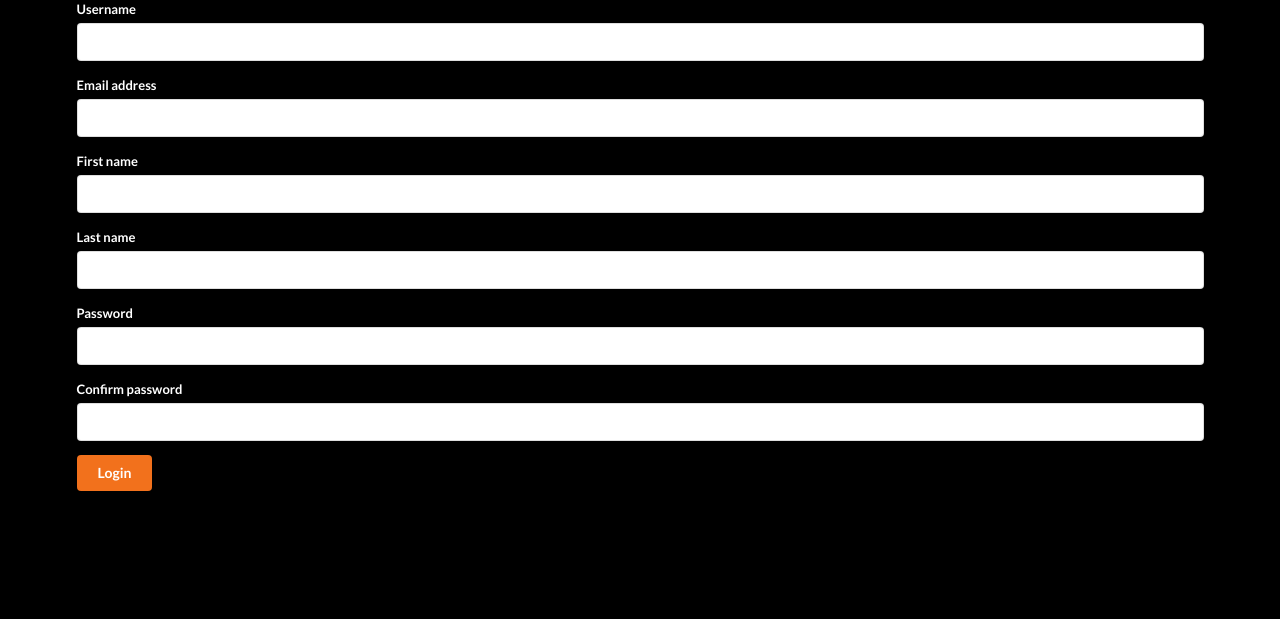
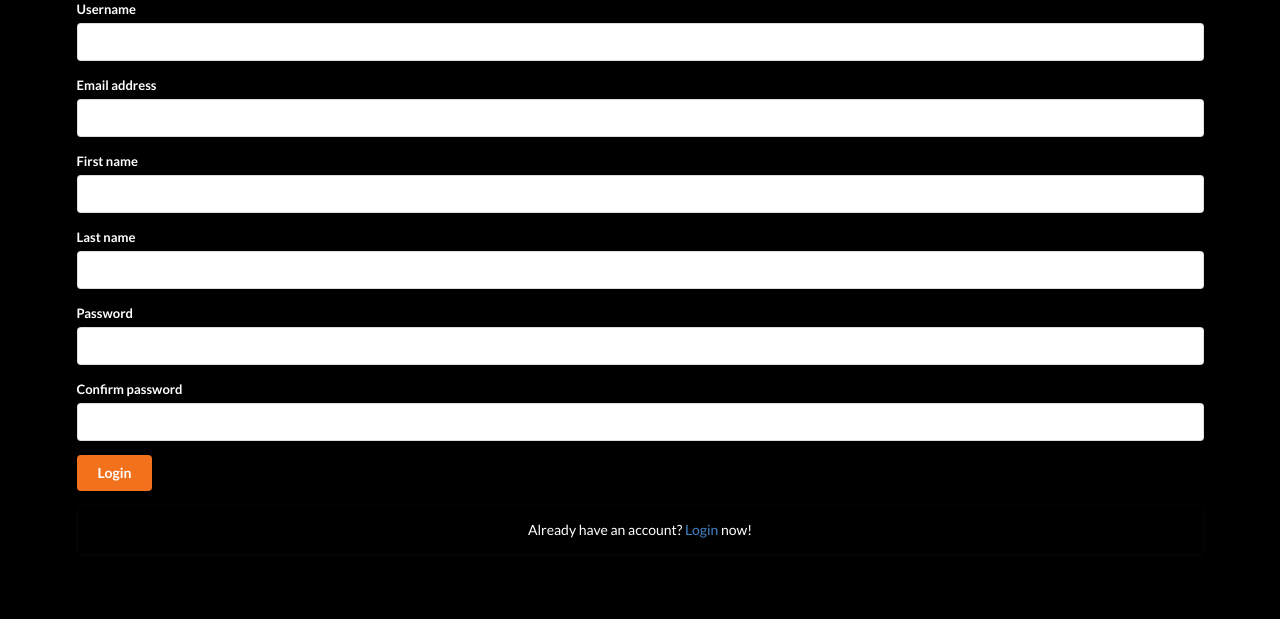
Before and after one commit to aixandrolab/simple-social-network, a Django app: page /register/ in a window 1280 px wide. Shown: the part 181-800 px from the top of the page. Run offline with Django 5.2, Linux system fonts and the light colour scheme; data comes from the database, SQL or seed files in the repository.

Commit message:
feat: add helpful links on login & register pages

```diff
--- a/core/templates/core/auth/login.html
+++ b/core/templates/core/auth/login.html
@@ -23,5 +23,8 @@
 
             <button class="ui orange button" type="submit">Login</button>
         </form>
+        <div class="ui center aligned segment">
+            <p class="ui text-light text">Don't have an account yet? <a href="{% url 'core:register' %}">Register</a> now!</p>
+        </div>
     </div>
 {% endblock %}
--- a/core/templates/core/auth/register.html
+++ b/core/templates/core/auth/register.html
@@ -20,5 +20,8 @@
 
             <button class="ui orange button" type="submit">Login</button>
         </form>
+        <div class="ui center aligned segment">
+            <p class="ui text-light text">Already have an account? <a href="{% url 'core:login' %}">Login</a> now!</p>
+        </div>
     </div>
 {% endblock %}
```
